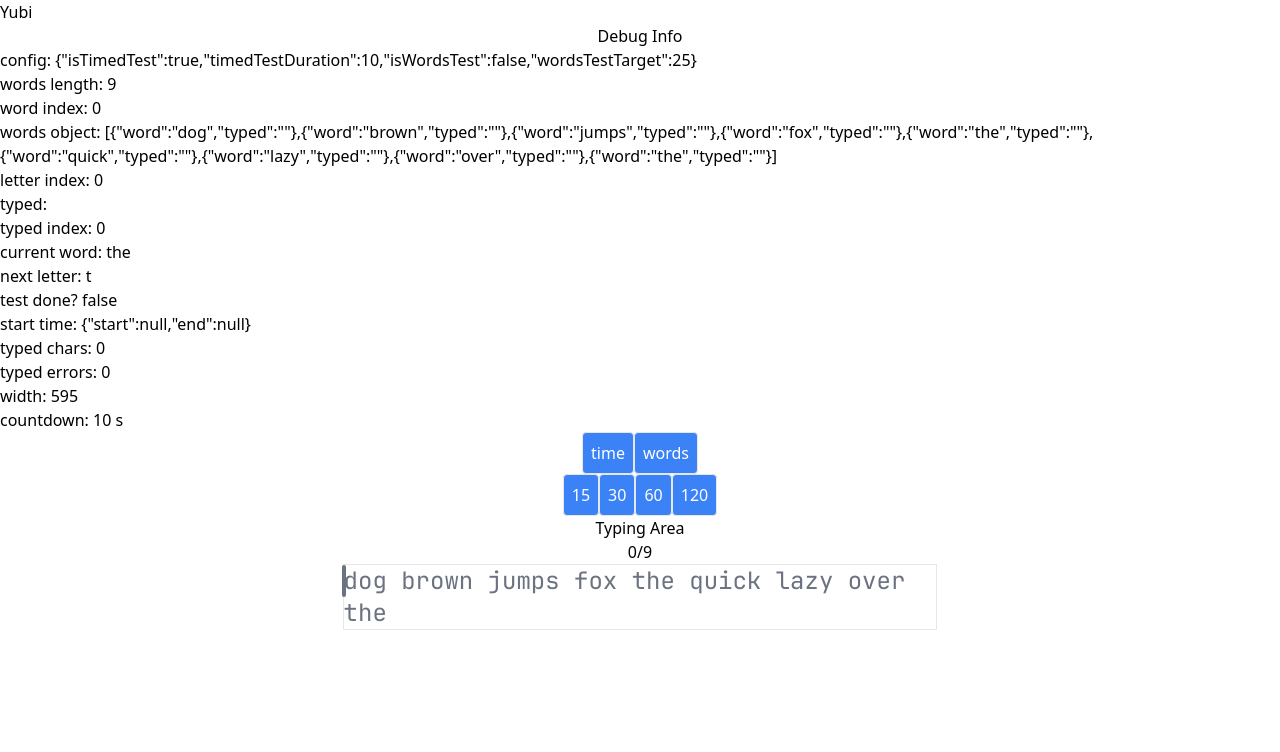
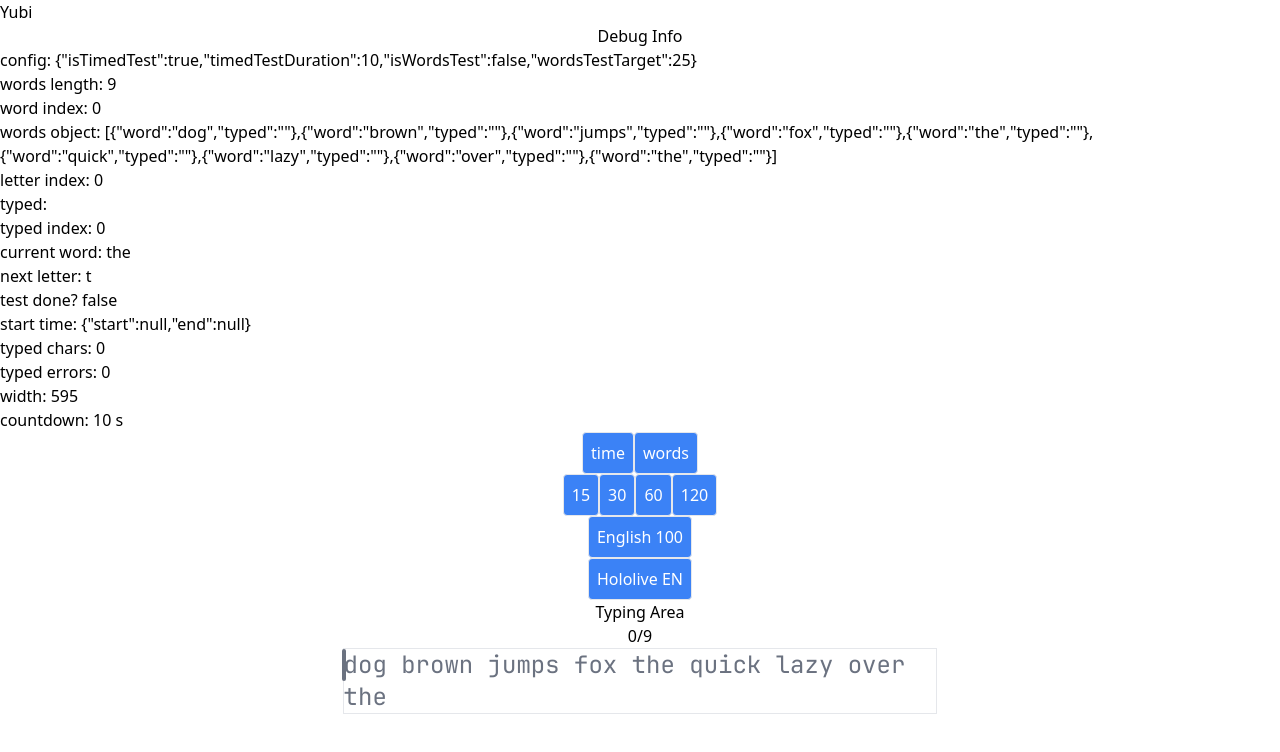
Before and after one commit to datle-dev/yubi, a React (Vite) app in the folder frontend/: page / in a window 1280 px wide. Shown: the top 752 px of the page. Built offline with nearby package versions, Linux system fonts and the light colour scheme.

Commit message:
Add buttons to call word list fetching handler

```diff
--- a/frontend/src/components/TypingTest.jsx
+++ b/frontend/src/components/TypingTest.jsx
@@ -290,6 +290,26 @@ const TypingTest = () => {
           isWordsTest={config.isWordsTest}
           onClickHandleConfig={handleConfigOptions}
         />
+        <div>
+          <button
+            type="button"
+            className="border rounded bg-blue-500 hover:bg-blue-700 text-white p-2"
+            list="english-100"
+            onClick={handleGetWordList}
+          >
+            English 100
+          </button>
+        </div>
+        <div>
+          <button
+            type="button"
+            className="border rounded bg-blue-500 hover:bg-blue-700 text-white p-2"
+            list="hololive-en"
+            onClick={handleGetWordList}
+          >
+            Hololive EN
+          </button>
+        </div>
         <h2>Typing Area</h2>
         <Counter current={wordIndex} total={wordsObject.length} />
         <div
```
